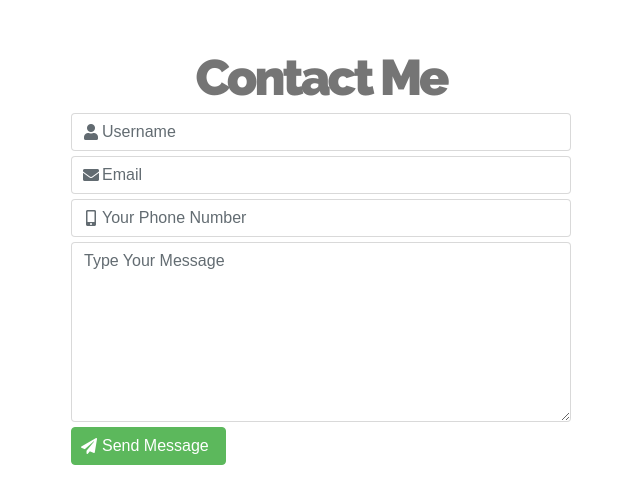
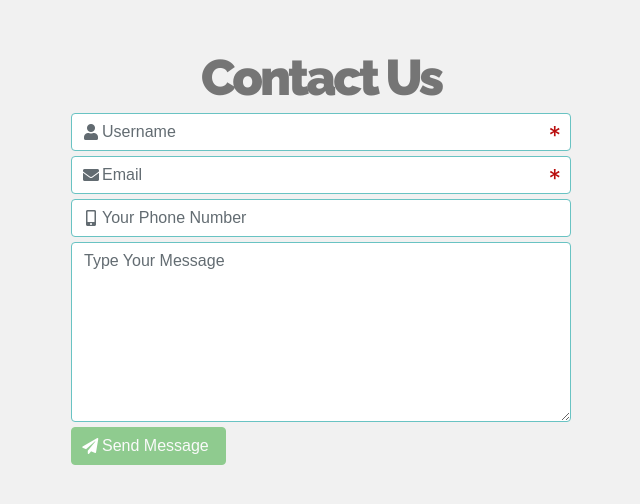
Before and after one commit to ENassef/Contact-Form, a PHP site: page / in a window 1280 px wide. Shown: the top 504 px of the page, without its empty margins (319-959 px from the left). Run offline with PHP 8.4, Linux system fonts and the light colour scheme; some libraries are stand-ins or nearby versions.

Commit message:
Adding A lot of stuf xD

```diff
--- /dev/null
+++ b/Function/Function.php
@@ -0,0 +1,25 @@
+<?php
+
+/*
+
+Function Use : Display the Errors In The Page
+Version : 1.0
+Maker : Eslam Nassef ( Coder )
+
+*/
+$FormErrors = array();
+
+function Errors($FormErrors){
+         if(!empty($FormErrors)){ ?>
+        <div class="alert alert-warning alert-dismissible fade show" role="alert">
+            <button type="button" class="close" data-dismiss="alert" aria-label="Close">
+            <span aria-hidden="true">&times;</span>
+            </button>
+            <?php
+
+            foreach($FormErrors as $Errors){
+                    echo $Errors . '<br>' ;
+            } ?>
+</div><?php
+    }
+}
--- a/css/app.css
+++ b/css/app.css
@@ -1,4 +1,7 @@
 /* Start Form*/
+body {
+    background-color: #F1F1F1;
+}
 h2{
     font-family: 'Raleway', sans-serif;
     font-weight: 900 ;
@@ -11,10 +14,14 @@ h2{
     max-width: 500px;
     margin: auto;
 }
-
+.contact-form .form-group{
+    margin-bottom: 0;
+    position: relative;
+}
 .contact-form input,
 .contact-form textarea{
     margin-bottom: 5px;
+    border: 1px solid #69c3c3;
 }
 
 .contact-form textarea{
@@ -30,15 +37,30 @@ h2{
     left: 10px;
 }
 
+.contact-form .asterisx{
+
+    float: right;
+    height: 0;
+    font-size: 25px;
+    color: #b90d0d;
+    position: absolute;
+    right: 10px;
+    top: 5px;
+}
+
 .contact-form input{
     padding-left: 30px;
 }
 
 .contact-form .send{
-    display: block;
     position: relative;
-    top: -32px;
-    left: 10px;
+    top: -1px;
+    left: -148px;
     color: #FFF;
 
 }
+
+.contact-form .custom-alert{
+    padding: 5px 10px;
+    display: none;
+}
--- a/index.php
+++ b/index.php
@@ -1,21 +1,23 @@
 <?php
 
 // cheak if the user coming from A Request
-
+include 'Function/Function.php';
 if ($_SERVER['REQUEST_METHOD'] == 'POST') {
 
-    $user      =  $_POST['Username'] ;
-    $email     =  $_POST['Email'] ;
-    $CellPhone =  $_POST['PhoneNumber'] ;
-    $Message   =  $_POST['Message'];
+    $user      =  filter_var($_POST['Username'], FILTER_SANITIZE_STRING) ;
+    $email     =  filter_var($_POST['Email'], FILTER_SANITIZE_EMAIL) ;
+    $CellPhone =  filter_var($_POST['PhoneNumber'], FILTER_SANITIZE_NUMBER_INT) ;
+    $msg       =  filter_var($_POST['Message'], FILTER_SANITIZE_STRING);
 
     // creating array of Errors
 
-    $FormErrors = array();
-
     if(strlen($user) <= 3 ){
-
-        $FormErrors[] = 'The Username Must be Larger than 3 Char  ';
+        /*Form Errors Var In The Function Page*/
+        $FormErrors[] = 'The Username Must be Larger than <strong> 3 </strong> Char';
+    }
+    if(strlen($msg) <= 10 ){
+        /*Form Errors Var In The Function Page*/
+        $FormErrors[] = 'The Message Must be Larger than <strong> 10 </strong> Char';
     }
 }
 
@@ -24,7 +26,7 @@ if ($_SERVER['REQUEST_METHOD'] == 'POST') {
 <html>
     <head>
         <meta charset="utf-8" />
-        <title>Contact-Form</title>
+        <title>Contact-Us</title>
         <link rel="stylesheet" href="css/bootstrap.min.css" />
         <link rel="stylesheet" href="https://use.fontawesome.com/releases/v5.2.0/css/all.css" integrity="sha384-hWVjflwFxL6sNzntih27bfxkr27PmbbK/iSvJ+a4+0owXq79v+lsFkW54bOGbiDQ" crossorigin="anonymous">
         <link rel="stylesheet" href="https://fonts.googleapis.com/css?family=Raleway:400,700,900,900i" >
@@ -39,53 +41,68 @@ if ($_SERVER['REQUEST_METHOD'] == 'POST') {
 
         <!-- Start Form -->
         <div class="container">
-            <h2 class="text-center">Contact Me</h2>
-            <?php if(isset($FormErrors)){
-            foreach($FormErrors as $Error){
-                    echo $Error . '<br>' ;
-                  } }
-            ?>
+            <h2 class="text-center">Contact Us</h2>
             <form class="contact-form" action="<?php echo $_SERVER['PHP_SELF']?>" method="POST">
+            <?php Errors($FormErrors) ?>
+                <div class="form-group">
                 <input type="text"
                        name="Username"
                        name='username'
-                       class='form-control'
+                       class='form-control username'
                        id="place1"
+                       placeholder="Username"
                        autocomplete="off"
-                       placeholder="Username" />
+                       value="<?php if(isset($user)){echo $user;}; ?>"
+                       />
 
                 <i class="fas fa-user fa-fw"></i>
-
+                <span class="asterisx">*</span>
+                    <div class="alert alert-danger custom-alert">
+                        The Username Must be Larger than <strong> 3 </strong> Char
+                    </div>
+                </div>
+                <div class="form-group">
                 <input
                        type="Email"
                        name="Email"
                        id="place2"
-                       class='form-control'
+                       class='form-control email'
                        placeholder='Email'
                        autocomplete="off"
+                       value="<?php if(isset($email)){echo $email;}; ?>"
                        />
 
                 <i class="fas fa-envelope fa-fw"></i>
-
+                <span class="asterisx">*</span>
+                    <div class="alert alert-danger custom-alert">
+                        Email Can't be <strong>Empty</strong>
+                    </div>
+                </div>
+                <div class="form-group">
                 <input type="text"
                        name="PhoneNumber"
                        class='form-control'
                        id="place3"
                        name= 'CellPhone'
                        placeholder='Your Phone Number'
-                       autocomplete="off"/>
+                       autocomplete="off"
+                       value="<?php if(isset($CellPhone)){echo $CellPhone;}; ?>"/>
 
                 <i class="fas fa-mobile-alt fa-fw"></i>
-
+                </div>
+                <div class="form-group">
                 <textarea
                           class="form-control place"
                           id="place4"
                           placeholder='Type Your Message'
-                          name="Message"></textarea>
+                          name="Message"><?php if(isset($msg)){echo $msg;}; ?></textarea>
+                <div class="alert alert-danger custom-alert">
+                        The Message Must be Larger than <strong> 10 </strong> Char
+                </div>
+                </div>
+                <input type='submit' value="Send Message" class="btn btn-success" id="msg" disabled />
+                <i class="fas fa-paper-plane send"></i>
 
-                <input type='submit' value="Send Message" class="btn btn-success" />
-
-                <i class="fas fa-paper-plane send"></i>
 
             </form>
 
--- a/js/app.js
+++ b/js/app.js
@@ -1,3 +1,10 @@
+/* global $, alert, console*/
+/*
+Function use : Hide The Placeholder When The User Foucs The Input
+arg : The Id Name
+Version : 1.0
+Maker : Eslam Nassef ( Coder )
+*/
 function placeholder (id){
 
     'use strict';
@@ -11,7 +18,7 @@ function placeholder (id){
 
     this.setAttribute('placeholder' , '')
 
-}
+    }
 
     myInput.onblur = function () {
         'use strict';
@@ -20,10 +27,118 @@ function placeholder (id){
 
         this.setAttribute('date-place' , '')
 
-}
+    }
 }
 
 placeholder('place1');
 placeholder('place2');
 placeholder('place3');
 placeholder('place4');
+
+/*
+Function use : validation
+arg : [The Id Name , what to find in the parent 1 , what to find in the parent 2 , charNumber to check]
+Version : 1.0
+Maker : Eslam Nassef ( Coder )
+*/
+function vald (id, find1,find2 ,charNumber){
+    'use strict'
+
+    var formErrors = true;
+    var executed = false;
+    function checkErrors(as,aa){
+
+        if (as === true){
+            if (!aa){
+
+            console.log('Bad')
+            executed = false
+        }}else{
+            if (!aa){
+
+            console.log('Good')
+            executed = false
+        }}
+    }
+    checkErrors(formErrors,executed);
+    $(function(){
+
+    'use strict';
+
+    $(id).blur(function () {
+
+        if($(this).val().length < charNumber){
+
+            $(this).css('border', '1px solid #F00')
+
+            $(this).parent().find(find1).fadeIn(200);
+
+            $(this).parent().find(find2).fadeIn(100);
+
+            formErrors = true
+
+        }else{
+
+            $(this).css('border', '1px solid #080')
+
+            $(this).parent().find('.custom-alert').fadeOut(200);
+
+            $(this).parent().find('.asterisx').fadeOut(100);
+
+            formErrors = false
+        }
+
+        checkErrors();
+
+    });
+
+});
+
+}
+
+vald('#place1','.custom-alert','.asterisx',4)
+vald('#place2','.custom-alert','.asterisx',1)
+vald('#place4','.custom-alert','.asterisx',10)
+
+
+/*
+
+This Block Have A Block of Code That Make The Phone Input Border Go Green If There is a Value In It
+And The Orginal Border Color If Theren't Any Value
+
+*/
+
+// Strat of Block
+
+var cellPhone = document.getElementById('place3');
+
+cellPhone.onblur=function(){
+
+    'use strict'
+
+    if(this.value.length == 1){
+        $(this).css('border-color', '#080');
+    }else{
+
+        $(this).css('border-color', '#69c3c3')
+
+    }}
+
+// End of Block
+
+
+$(function() {
+
+    'use strict'
+
+    var formErrors = true;
+
+    function checkErrors(){
+
+        if (formErrors === true){
+
+        }else{
+
+        }
+    }
+});
```
